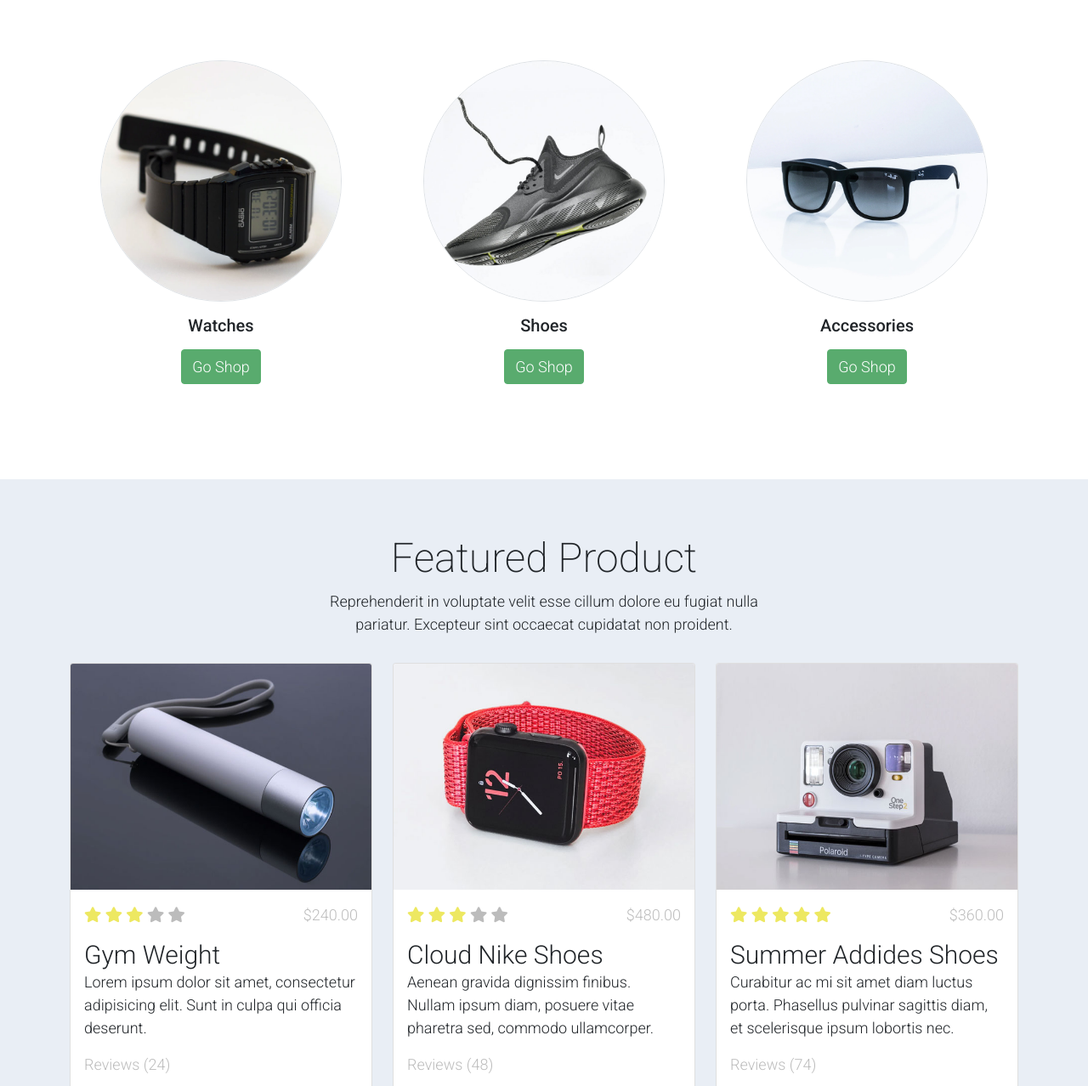
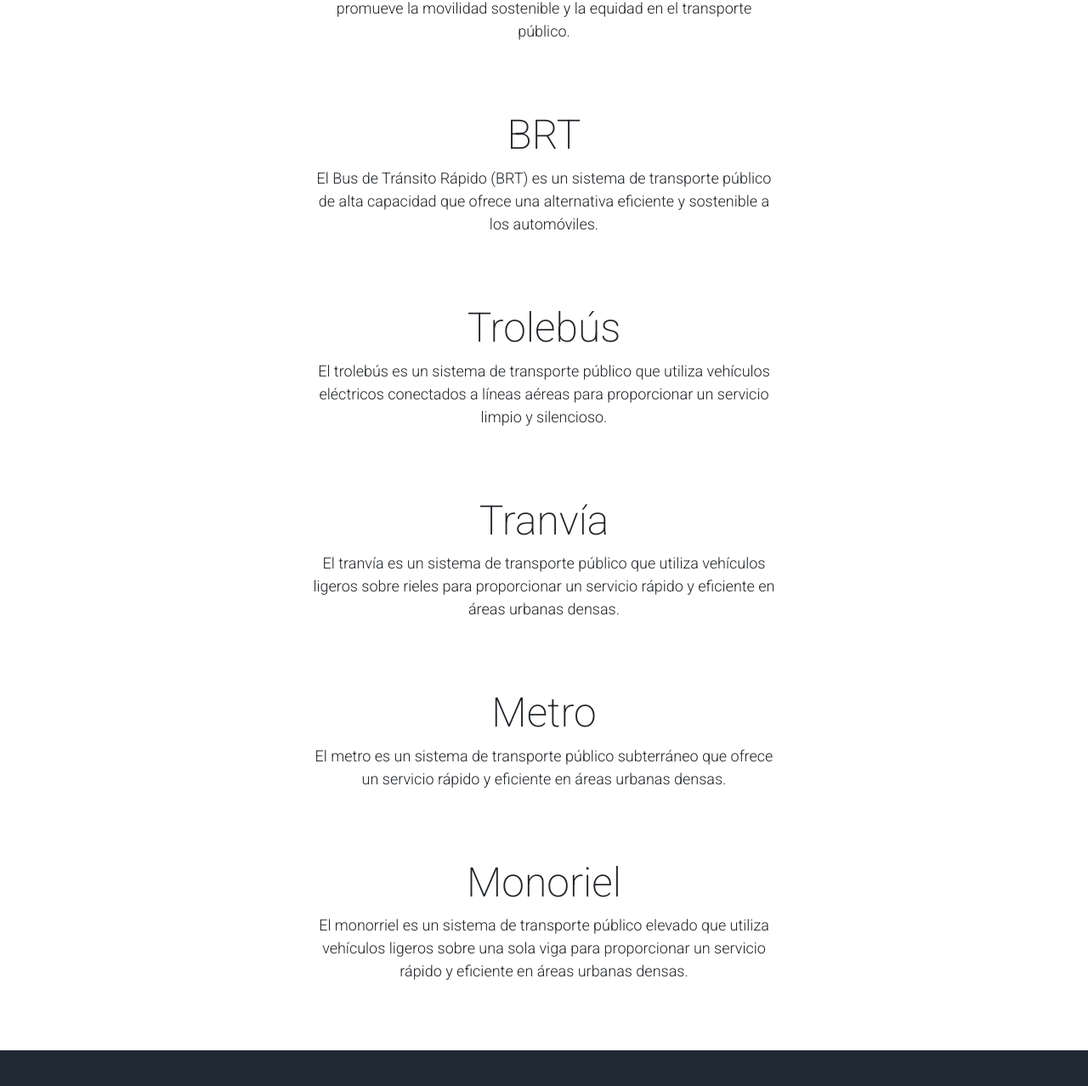
Before and after one commit to cerm01/cerm01.github.io, a plain HTML site: page index.html in a window 1280 px wide. Shown: the part 870-2148 px from the top of the page at 85% size. Drawn offline with Linux system fonts and the light colour scheme.

Commit message:
Update index.html
Secciones de los transportes públicos masivos

```diff
--- a/index.html
+++ b/index.html
@@ -51,7 +51,13 @@ https://templatemo.com/tm-559-zay-shop
                 <div class="flex-fill">
                     <ul class="nav navbar-nav d-flex justify-content-between mx-lg-auto">
                         <li class="nav-item">
-                            <a class="nav-link" href="index.html">Home</a>
+                            <li class="nav-item"> <a class="nav-link nav-bar-item px-0" href="#home      " title="home      ">Home      </a></li>
+                            <li class="nav-item"> <a class="nav-link nav-bar-item px-0" href="#brt       " title="brt       ">BRT       </a></li>
+                            <li class="nav-item"> <a class="nav-link nav-bar-item px-0" href="#trolebus  " title="trolebus  ">Trolebus  </a></li>
+                            <li class="nav-item"> <a class="nav-link nav-bar-item px-0" href="#tranvia   " title="tranvia   ">Tranvia   </a></li>
+                            <li class="nav-item"> <a class="nav-link nav-bar-item px-0" href="#metro     " title="metro     ">Metro     </a></li>
+                            <li class="nav-item"> <a class="nav-link nav-bar-item px-0" href="#tren      " title="tren      ">Tren      </a></li>
+                            <li class="nav-item"> <a class="nav-link nav-bar-item px-0" href="#monoriel  " title="monoriel  ">Monoriel  </a></li>
                         </li>
                     </ul>
                 </div>
@@ -161,129 +167,75 @@ https://templatemo.com/tm-559-zay-shop
     </div>
     <!-- End Banner Hero -->
 
-
-    <!-- Start Categories of The Month -->
-    <section class="container py-5">
-        <div class="row text-center pt-3">
+    <!-- Start container -->
+    <div class="container py-5">
+        <section id="brt">
+            <div class="row text-center pt-5 pb-3">
                 <div class="col-lg-6 m-auto">
-                <h1 class="h1">Categories of The Month</h1>
+                    <h1 class="h1">Urbanismo Activo</h1>
                     <p>
-                    Excepteur sint occaecat cupidatat non proident, sunt in culpa qui officia
-                    deserunt mollit anim id est laborum.
+                        Urbanismo Activo es una organización sin fines de lucro que promueve la movilidad sostenible y la equidad en el transporte público.
                     </p>
                 </div>
             </div>
-        <div class="row">
-            <div class="col-12 col-md-4 p-5 mt-3">
-                <a href="#"><img src="./assets/img/category_img_01.jpg" class="rounded-circle img-fluid border"></a>
-                <h5 class="text-center mt-3 mb-3">Watches</h5>
-                <p class="text-center"><a class="btn btn-success">Go Shop</a></p>
-            </div>
-            <div class="col-12 col-md-4 p-5 mt-3">
-                <a href="#"><img src="./assets/img/category_img_02.jpg" class="rounded-circle img-fluid border"></a>
-                <h2 class="h5 text-center mt-3 mb-3">Shoes</h2>
-                <p class="text-center"><a class="btn btn-success">Go Shop</a></p>
-            </div>
-            <div class="col-12 col-md-4 p-5 mt-3">
-                <a href="#"><img src="./assets/img/category_img_03.jpg" class="rounded-circle img-fluid border"></a>
-                <h2 class="h5 text-center mt-3 mb-3">Accessories</h2>
-                <p class="text-center"><a class="btn btn-success">Go Shop</a></p>
+        </section>
+
+        <section id="trolebus">
+            <div class="row text-center pt-5 pb-3">
+                <div class="col-lg-6 m-auto">
+                    <h1 class="h1">BRT</h1>
+                    <p>
+                        El Bus de Tránsito Rápido (BRT) es un sistema de transporte público de alta capacidad que ofrece una alternativa eficiente y sostenible a los automóviles.
+                    </p>
                 </div>
             </div>
         </section>
-    <!-- End Categories of The Month -->
 
-
-    <!-- Start Featured Product -->
-    <section class="bg-light">
-        <div class="container py-5">
-            <div class="row text-center py-3">
+        <section id="tranvia">
+            <div class="row text-center pt-5 pb-3">
                 <div class="col-lg-6 m-auto">
-                    <h1 class="h1">Featured Product</h1>
+                    <h1 class="h1">Trolebús</h1>
                     <p>
-                        Reprehenderit in voluptate velit esse cillum dolore eu fugiat nulla pariatur.
-                        Excepteur sint occaecat cupidatat non proident.
+                        El trolebús es un sistema de transporte público que utiliza vehículos eléctricos conectados a líneas aéreas para proporcionar un servicio limpio y silencioso.
                     </p>
                 </div>
             </div>
-            <div class="row">
-                <div class="col-12 col-md-4 mb-4">
-                    <div class="card h-100">
-                        <a href="shop-single.html">
-                            <img src="./assets/img/feature_prod_01.jpg" class="card-img-top" alt="...">
-                        </a>
-                        <div class="card-body">
-                            <ul class="list-unstyled d-flex justify-content-between">
-                                <li>
-                                    <i class="text-warning fa fa-star"></i>
-                                    <i class="text-warning fa fa-star"></i>
-                                    <i class="text-warning fa fa-star"></i>
-                                    <i class="text-muted fa fa-star"></i>
-                                    <i class="text-muted fa fa-star"></i>
-                                </li>
-                                <li class="text-muted text-right">$240.00</li>
-                            </ul>
-                            <a href="shop-single.html" class="h2 text-decoration-none text-dark">Gym Weight</a>
-                            <p class="card-text">
-                                Lorem ipsum dolor sit amet, consectetur adipisicing elit. Sunt in culpa qui officia deserunt.
+        </section>
+
+        <section id="metro">
+            <div class="row text-center pt-5 pb-3">
+                <div class="col-lg-6 m-auto">
+                    <h1 class="h1">Tranvía</h1>
+                    <p>
+                        El tranvía es un sistema de transporte público que utiliza vehículos ligeros sobre rieles para proporcionar un servicio rápido y eficiente en áreas urbanas densas.
                     </p>
-                            <p class="text-muted">Reviews (24)</p>
-                        </div>
-                    </div>
-                </div>
-                <div class="col-12 col-md-4 mb-4">
-                    <div class="card h-100">
-                        <a href="shop-single.html">
-                            <img src="./assets/img/feature_prod_02.jpg" class="card-img-top" alt="...">
-                        </a>
-                        <div class="card-body">
-                            <ul class="list-unstyled d-flex justify-content-between">
-                                <li>
-                                    <i class="text-warning fa fa-star"></i>
-                                    <i class="text-warning fa fa-star"></i>
-                                    <i class="text-warning fa fa-star"></i>
-                                    <i class="text-muted fa fa-star"></i>
-                                    <i class="text-muted fa fa-star"></i>
-                                </li>
-                                <li class="text-muted text-right">$480.00</li>
-                            </ul>
-                            <a href="shop-single.html" class="h2 text-decoration-none text-dark">Cloud Nike Shoes</a>
-                            <p class="card-text">
-                                Aenean gravida dignissim finibus. Nullam ipsum diam, posuere vitae pharetra sed, commodo ullamcorper.
-                            </p>
-                            <p class="text-muted">Reviews (48)</p>
-                        </div>
-                    </div>
-                </div>
-                <div class="col-12 col-md-4 mb-4">
-                    <div class="card h-100">
-                        <a href="shop-single.html">
-                            <img src="./assets/img/feature_prod_03.jpg" class="card-img-top" alt="...">
-                        </a>
-                        <div class="card-body">
-                            <ul class="list-unstyled d-flex justify-content-between">
-                                <li>
-                                    <i class="text-warning fa fa-star"></i>
-                                    <i class="text-warning fa fa-star"></i>
-                                    <i class="text-warning fa fa-star"></i>
-                                    <i class="text-warning fa fa-star"></i>
-                                    <i class="text-warning fa fa-star"></i>
-                                </li>
-                                <li class="text-muted text-right">$360.00</li>
-                            </ul>
-                            <a href="shop-single.html" class="h2 text-decoration-none text-dark">Summer Addides Shoes</a>
-                            <p class="card-text">
-                                Curabitur ac mi sit amet diam luctus porta. Phasellus pulvinar sagittis diam, et scelerisque ipsum lobortis nec.
-                            </p>
-                            <p class="text-muted">Reviews (74)</p>
-                        </div>
-                    </div>
-                </div>
                 </div>
             </div>
         </section>
-    <!-- End Featured Product -->
 
+        <section id="tren">
+            <div class="row text-center pt-5 pb-3">
+                <div class="col-lg-6 m-auto">
+                    <h1 class="h1">Metro</h1>
+                    <p>
+                        El metro es un sistema de transporte público subterráneo que ofrece un servicio rápido y eficiente en áreas urbanas densas.
+                    </p>
+                </div>
+            </div>
+        </section>
+
+        <section id="monoriel">
+            <div class="row text-center pt-5 pb-3">
+                <div class="col-lg-6 m-auto">
+                    <h1 class="h1">Monoriel</h1>
+                    <p>
+                        El monorriel es un sistema de transporte público elevado que utiliza vehículos ligeros sobre una sola viga para proporcionar un servicio rápido y eficiente en áreas urbanas densas.
+                    </p>
+                </div>
+            </div>
+        </section>
+    </div>
+    <!-- End container -->
 
     <!-- Start Footer -->
     <footer class="bg-dark" id="tempaltemo_footer">
```
Lines whose indentation alone changed are shown as unchanged.
